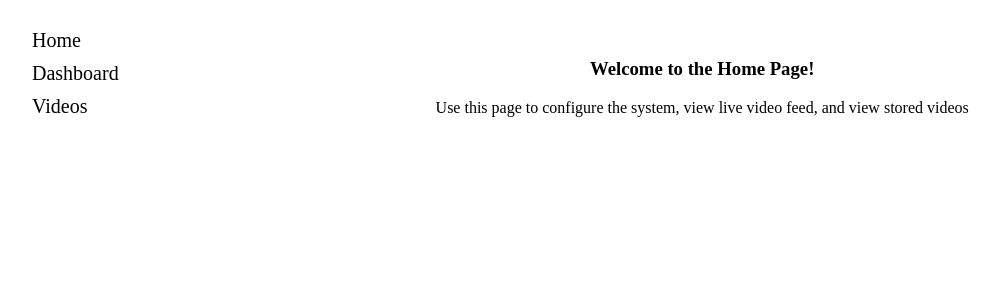
After one commit to Capstone-Projects-2020-Fall/Embedded-Smart-Vision, a Flask app: template Webportal_Module/application/Blueprints/templates/home_page/home_page.html in a window 1280 px wide. The commit adds this page. Shown: the top 300 px of the page, without its empty margins (21-1020 px from the left). Run offline with Flask 2, Linux system fonts and the light colour scheme; the template is opened without the code that fills it, so the values that code supplies are empty; parts of the project's set-up code (start-up, migrations or seed data) failed here and were passed over.

Commit message:
Basic Navigation

```diff
--- a/Webportal_Module/application/views/dashboard.py
+++ b/Webportal_Module/application/Blueprints/dashboard.py
@@ -1,4 +1,4 @@
-# main_page.py
+# home_page.py
 # import the necessary packages
 from flask import Blueprint, render_template, Response
 from .. import video_stream
--- /dev/null
+++ b/Webportal_Module/application/Blueprints/templates/home_page/home_page.html
@@ -0,0 +1,9 @@
+{% extends 'base.html' %}
+
+{% block header %}
+  <h1>{% block title %}Welcome to the Home Page!{% endblock %}</h1>
+{% endblock %}
+
+{% block content %}
+  <p>Use this page to configure the system, view live video feed, and view stored videos</p>
+{% endblock %}
--- /dev/null
+++ b/Webportal_Module/application/static/navigation.css
@@ -0,0 +1,34 @@
+.content {
+    display: inline-block;
+    height: 100%;
+    width: 100%;
+}
+
+.page {
+    align-content: center;
+    text-align: center;
+    display: inherit;
+    height: inherit;
+    width: 80%;
+    margin: 20px;
+}
+
+.PageHeader {
+    text-align: center;
+}
+
+.navigation {
+    display: inherit;
+    height: inherit;
+    width: 15%;
+}
+
+.link {
+    padding: 5px;
+    font-size: 20px;
+}
+
+.text {
+    text-decoration: none;
+    color: black;
+}
--- /dev/null
+++ b/Webportal_Module/application/templates/base.html
@@ -0,0 +1,20 @@
+<!DOCTYPE html>
+<html>
+  <title>{% block title %}{% endblock %}</title>
+  <link rel="stylesheet" href="{{ url_for('static', filename='navigation.css') }}">
+  {% block style %}{% endblock %}
+<section class="content">
+  <section id="navigation" class="navigation">
+      <ul class="links">
+        <div class="link"><a href="{{ url_for('home_page.show_home_page') }}" class="text">Home</a></div>
+        <div class="link"><a href="{{ url_for('dashboard.show_live_video') }}" class="text">Dashboard</a></div>
+        <div class="link"><a href="{{ url_for('video_gallery.show_all_videos') }}" class="text">Videos</a></div>
+      </ul>
+  </section><section class="page">
+    <header class="PageHeader">
+      {% block header %}{% endblock %}
+    </header>
+      {% block content %}{% endblock %}
+  </section>
+</section>
+</html>
--- a/Webportal_Module/application/views/templates/main_page/main_page.html
+++ /dev/null
@@ -1,5 +0,0 @@
-<html>
-  <body>
-    <h1>Hello Factory!</h1>
-  </body>
-</html>
```
Also changed, not shown: Webportal_Module/application/Blueprints/gallery_static/gallery.css (renamed from Webportal_Module/application/views/gallery_static/gallery.css, +2 -5 lines), Webportal_Module/application/Blueprints/home_page.py (added, +11 -0 lines), Webportal_Module/application/Blueprints/templates/dashboard/dashboard.html (added, +9 -0 lines), Webportal_Module/application/Blueprints/templates/video_gallery/gallery.html (renamed from Webportal_Module/application/views/templates/video_gallery/gallery.html, +12 -10 lines), Webportal_Module/application/Blueprints/templates/video_gallery/video.html (added, +14 -0 lines), Webportal_Module/application/__init__.py (+5 -4 lines), Webportal_Module/application/views/main_page.py (deleted, +0 -12 lines), Webportal_Module/application/views/templates/dashboard/dashboard.html (deleted, +0 -11 lines), Webportal_Module/application/views/templates/video_gallery/video.html (deleted, +0 -14 lines), Webportal_Module/application/Blueprints/video_gallery.py (renamed from Webportal_Module/application/views/video_gallery.py).
